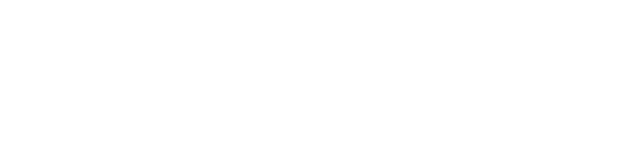
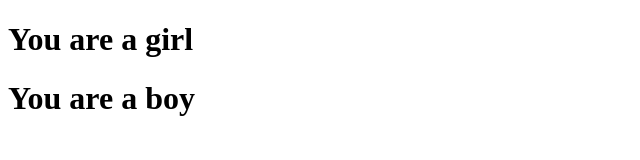
Before and after one commit to bisolaaminatalli/git-tutorial, a plain HTML site: page index.html in a window 1280 px wide. Shown: the whole page, without its empty margins (0-640 px from the left). Drawn offline with Linux system fonts and the light colour scheme.

Commit message:
second message

```diff
--- a/index.html
+++ b/index.html
@@ -5,6 +5,8 @@
     <meta http-equiv="X-UA-Compatible" content="IE=edge">
     <meta name="viewport" content="width=device-width, initial-scale=1.0">
     <title>Document</title>
+    <h1>You are a girl</h1>
+    <h1> You are a boy</h1>
 </head>
 <body>
 
```
